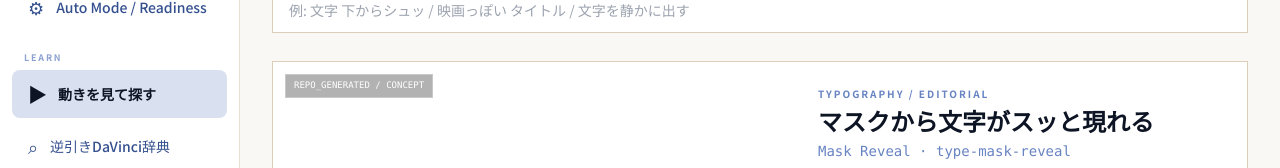
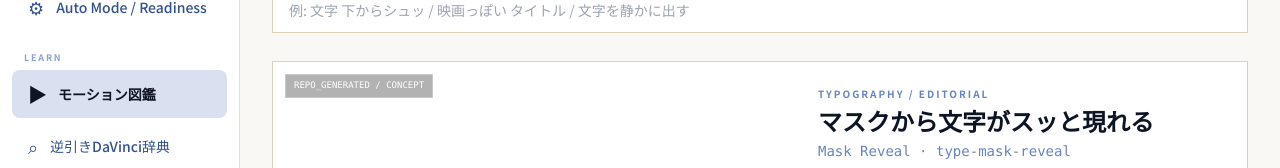
Before and after one commit to m-shogo/wedding-project, a React (Vite) app in the folder movie-dashboard/: page /movie-coach/motion-library in a window 1280 px wide. Shown: the part 300-468 px from the top of the page. Built offline with nearby package versions, Linux system fonts and the light colour scheme.

Commit message:
movie: Sidebarにモーション図鑑の正式名称を反映

```diff
--- a/movie-dashboard/src/components/Sidebar.tsx
+++ b/movie-dashboard/src/components/Sidebar.tsx
@@ -29,7 +29,7 @@ const navSections: SidebarSection[] = [
     sectionId: "learn",
     label: "LEARN",
     links: [
-      { to: "/movie-coach/motion-library", label: "動きを見て探す", icon: "▶" },
+      { to: "/movie-coach/motion-library", label: "モーション図鑑", icon: "▶" },
       { to: "/movie-coach/dictionary", label: "逆引きDaVinci辞典", icon: "⌕" },
       { to: "/movie-coach/start-rhythm", label: "StaRt Rhythm Lab", icon: "♬" },
       { to: "/movie-coach/start-motion-kit", label: "基礎アニメーション図鑑（36）", icon: "✦" },
```
